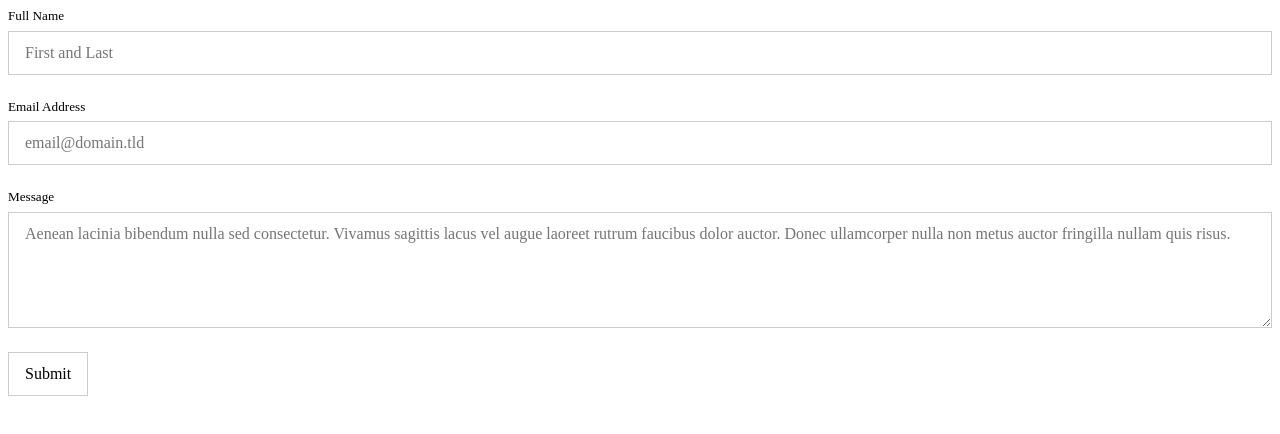
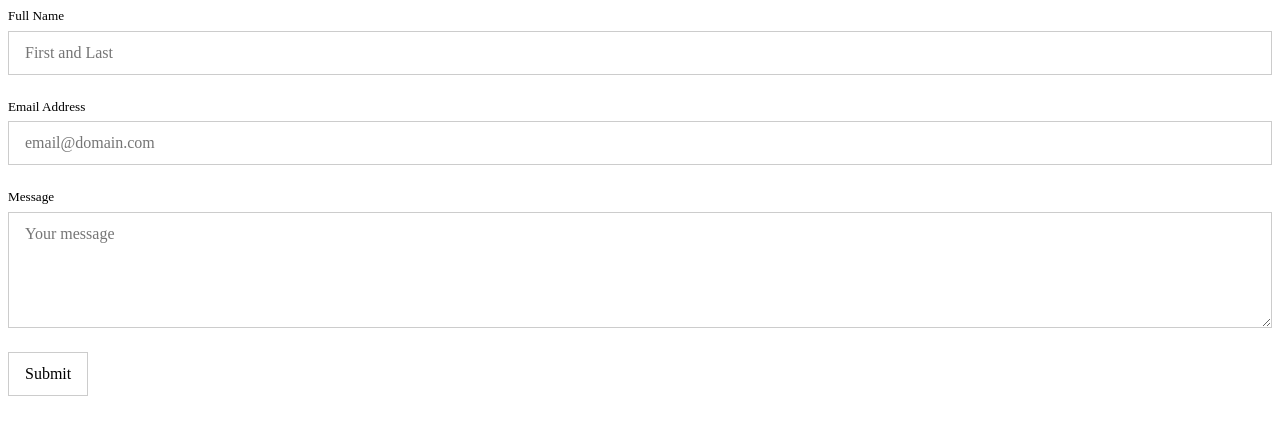
Before and after one commit to Alpho/Alpho.github.io, a plain HTML site: page index.html in a window 1280 px wide. Drawn offline with Linux system fonts and the light colour scheme.

Commit message:
Update placeholders

```diff
--- a/index.html
+++ b/index.html
@@ -3,9 +3,9 @@
     <label for="full-name">Full Name</label>
     <input type="text" name="name" id="full-name" placeholder="First and Last" required="">
     <label for="email-address">Email Address</label>
-    <input type="email" name="_replyto" id="email-address" placeholder="email@domain.tld" required="">
+    <input type="email" name="_replyto" id="email-address" placeholder="email@domain.com" required="">
     <label for="message">Message</label>
-    <textarea rows="5" name="message" id="message" placeholder="Aenean lacinia bibendum nulla sed consectetur. Vivamus sagittis lacus vel augue laoreet rutrum faucibus dolor auctor. Donec ullamcorper nulla non metus auctor fringilla nullam quis risus." required=""></textarea>
+    <textarea rows="5" name="message" id="message" placeholder="Your message" required=""></textarea>
     <input type="hidden" name="_subject" id="email-subject" value="Contact Form Submission">
   </fieldset>
   <input type="submit" value="Submit">
```
